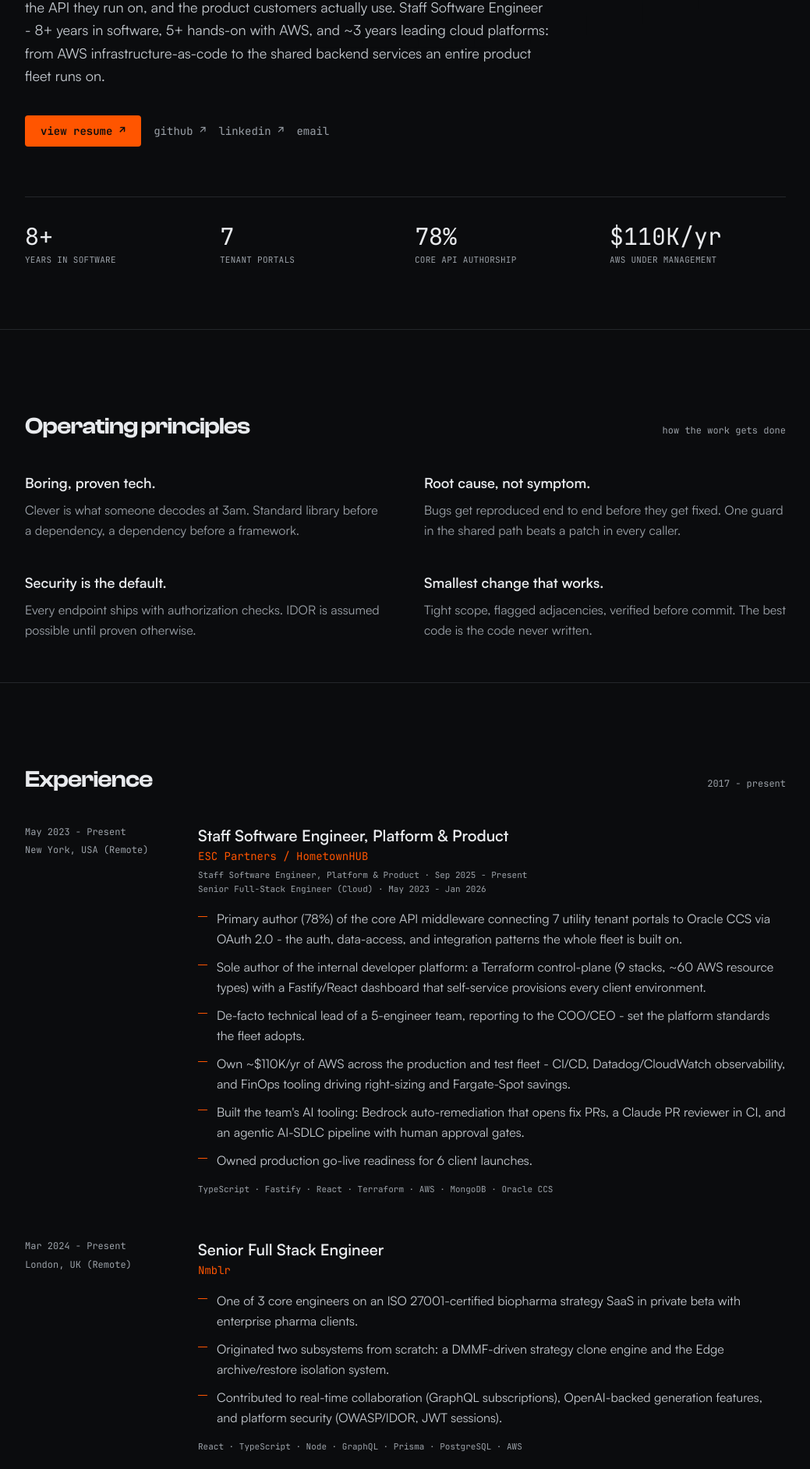
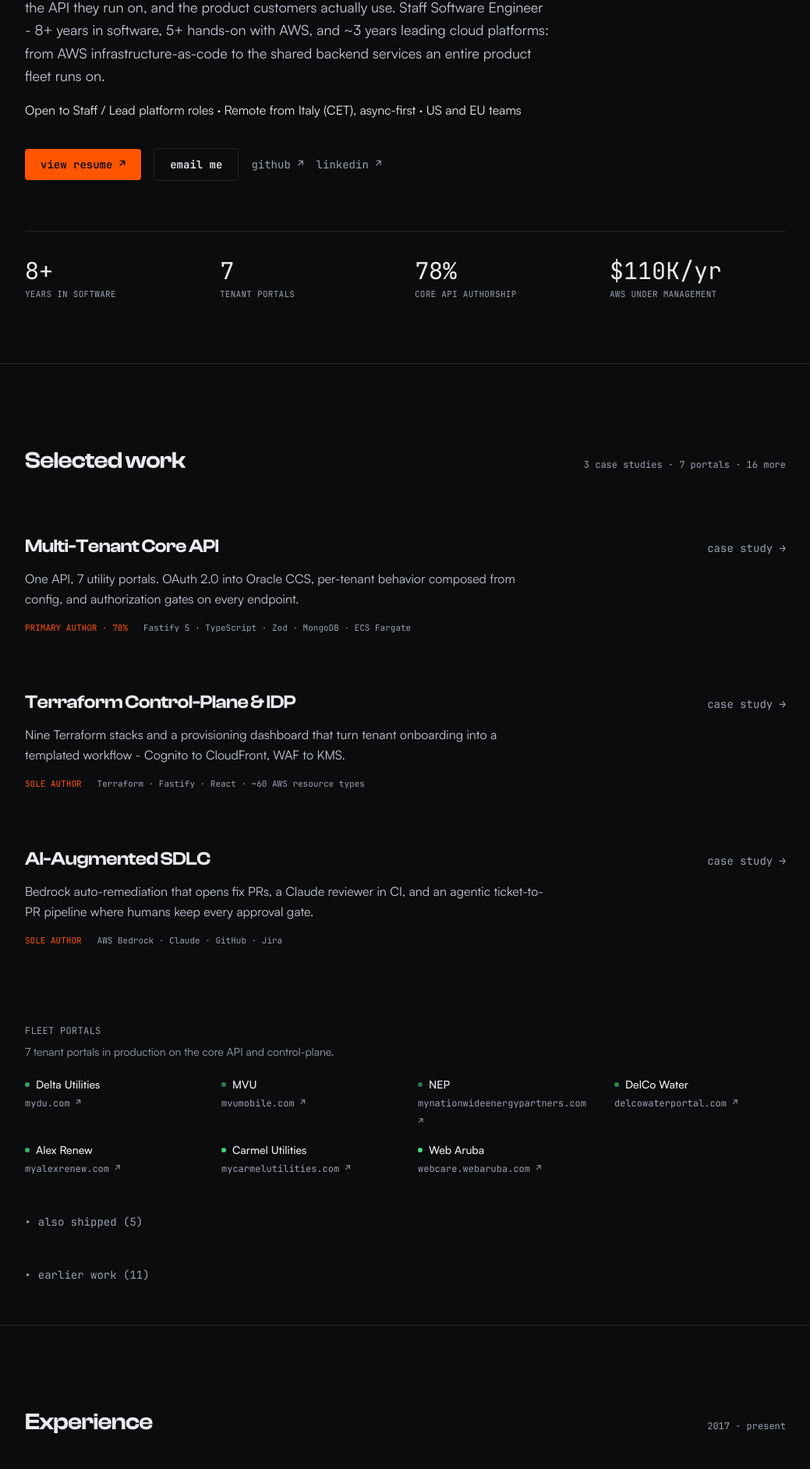
Before and after one commit to bpabatao/bpabatao.github.io, a Next.js app: page / in a window 1280 px wide. Shown: the part 437-2321 px from the top of the page at 78% size, without its empty margins (120-1159 px from the left). Built offline with nearby package versions, Linux system fonts and the light colour scheme.

Commit message:
Site: proof second, availability in the hero, collapsed project lists, click hooks

```diff
--- a/src/app/page.tsx
+++ b/src/app/page.tsx
@@ -1,7 +1,7 @@
 import { Hero } from "@/components/Hero";
+import { Projects } from "@/components/Projects";
+import { Work } from "@/components/Work";
 import { Approach } from "@/components/Approach";
-import { Work } from "@/components/Work";
-import { Projects } from "@/components/Projects";
 import { StackGrid } from "@/components/StackGrid";
 import { Contact } from "@/components/Contact";
 
@@ -9,9 +9,9 @@ export default function Home() {
   return (
     <main>
       <Hero />
+      <Projects />
+      <Work />
       <Approach />
-      <Work />
-      <Projects />
       <StackGrid />
       <Contact />
     </main>
--- a/src/components/Contact.tsx
+++ b/src/components/Contact.tsx
@@ -16,19 +16,32 @@ export function Contact() {
           </p>
           <a
             href={`mailto:${profile.email}`}
+            data-goatcounter-click="email"
             className="mt-6 inline-block font-display text-3xl font-semibold tracking-tight text-ink underline decoration-accent decoration-2 underline-offset-8 transition-colors hover:text-accent sm:text-4xl"
           >
             {profile.email}
           </a>
           <div className="mt-8 flex gap-5 font-mono text-sm">
             <a className="link-sweep text-muted transition-colors hover:text-accent" href={profile.github} target="_blank" rel="noopener">
-              github ↗
+              github ↗<span className="sr-only"> (opens in new tab)</span>
             </a>
-            <a className="link-sweep text-muted transition-colors hover:text-accent" href={profile.linkedin} target="_blank" rel="noopener">
-              linkedin ↗
+            <a
+              className="link-sweep text-muted transition-colors hover:text-accent"
+              href={profile.linkedin}
+              target="_blank"
+              rel="noopener"
+              data-goatcounter-click="linkedin"
+            >
+              linkedin ↗<span className="sr-only"> (opens in new tab)</span>
             </a>
-            <a className="link-sweep text-muted transition-colors hover:text-accent" href="/resume.pdf" target="_blank" rel="noopener">
-              resume.pdf · {shortMonthYear(profile.updated)} ↗
+            <a
+              className="link-sweep text-muted transition-colors hover:text-accent"
+              href="/resume.pdf"
+              target="_blank"
+              rel="noopener"
+              data-goatcounter-click="resume"
+            >
+              resume.pdf · {shortMonthYear(profile.updated)} ↗<span className="sr-only"> (opens in new tab)</span>
             </a>
           </div>
         </Reveal>
--- a/src/components/Footer.tsx
+++ b/src/components/Footer.tsx
@@ -13,7 +13,7 @@ export function Footer() {
             rel="noopener"
             className="link-sweep transition-colors hover:text-accent"
           >
-            source ↗
+            source ↗<span className="sr-only"> (opens in new tab)</span>
           </a>
         </span>
       </div>
--- a/src/components/Header.tsx
+++ b/src/components/Header.tsx
@@ -3,8 +3,8 @@ import { MobileMenu } from "./MobileMenu";
 import { ThemeToggle } from "./ThemeToggle";
 
 const nav = [
-  { href: "/#work", label: "work" },
-  { href: "/#projects", label: "projects" },
+  { href: "/#projects", label: "work" },
+  { href: "/#work", label: "experience" },
   { href: "/#stack", label: "stack" },
   { href: "/#contact", label: "contact" },
 ];
--- a/src/components/Hero.tsx
+++ b/src/components/Hero.tsx
@@ -25,24 +25,33 @@ export function Hero() {
           {profile.summary}
         </p>
 
+        <p className="hero-fade mt-4 max-w-2xl leading-relaxed text-ink" style={{ animationDelay: "0.28s" }}>
+          {profile.availabilityLine}
+        </p>
+
         <div className="hero-fade mt-9 flex flex-wrap items-center gap-4" style={{ animationDelay: "0.35s" }}>
           <a
             href="/resume.pdf"
             target="_blank"
             rel="noopener"
+            data-goatcounter-click="resume"
             className="rounded-sm bg-accent px-5 py-2.5 font-mono text-sm font-medium text-accent-contrast transition-opacity hover:opacity-85"
           >
-            view resume ↗
+            view resume ↗<span className="sr-only"> (opens in new tab)</span>
+          </a>
+          <a
+            href={`mailto:${profile.email}`}
+            data-goatcounter-click="email"
+            className="rounded-sm border border-line px-5 py-2.5 font-mono text-sm font-medium text-ink transition-colors hover:border-accent hover:text-accent"
+          >
+            email me
           </a>
           <div className="flex gap-4 font-mono text-sm">
             <a className="link-sweep text-muted transition-colors hover:text-accent" href={profile.github} target="_blank" rel="noopener">
-              github ↗
+              github ↗<span className="sr-only"> (opens in new tab)</span>
             </a>
-            <a className="link-sweep text-muted transition-colors hover:text-accent" href={profile.linkedin} target="_blank" rel="noopener">
-              linkedin ↗
-            </a>
-            <a className="link-sweep text-muted transition-colors hover:text-accent" href={`mailto:${profile.email}`}>
-              email
+            <a className="link-sweep text-muted transition-colors hover:text-accent" href={profile.linkedin} target="_blank" rel="noopener" data-goatcounter-click="linkedin">
+              linkedin ↗<span className="sr-only"> (opens in new tab)</span>
             </a>
           </div>
         </div>
--- a/src/components/MobileMenu.tsx
+++ b/src/components/MobileMenu.tsx
@@ -33,9 +33,10 @@ export function MobileMenu({ links }: { links: readonly { href: string; label: s
           target="_blank"
           rel="noopener"
           onClick={close}
+          data-goatcounter-click="resume"
           className="block border-t border-line px-3 py-2.5 font-mono text-sm text-accent"
         >
-          resume.pdf ↗
+          resume.pdf ↗<span className="sr-only"> (opens in new tab)</span>
         </a>
       </div>
     </div>
--- a/src/components/Projects.tsx
+++ b/src/components/Projects.tsx
@@ -5,14 +5,17 @@ import { SectionHeading } from "./SectionHeading";
 
 function ProjectList({ label, projects }: { label: string; projects: SecondaryProject[] }) {
   return (
-    <Reveal className="mt-16">
-      <h3 className="font-mono text-xs tracking-wide text-muted uppercase">{label}</h3>
+    <Reveal className="mt-12">
+      <details className="group">
+        <summary className="cursor-pointer list-none font-mono text-sm text-muted transition-colors hover:text-accent">
+          <span className="inline-block transition-transform group-open:rotate-90">▸</span> {`${label.toLowerCase()} (${projects.length})`}
+        </summary>
         <div className="mt-6 grid gap-x-10 gap-y-7 sm:grid-cols-2">
           {projects.map((p) => (
             <div key={p.title}>
               {p.url ? (
                 <a href={p.url} target="_blank" rel="noopener" className="font-medium text-ink transition-colors hover:text-accent">
-                {p.title} ↗
+                  {p.title} ↗<span className="sr-only"> (opens in new tab)</span>
                 </a>
               ) : (
                 <span className="font-medium text-ink">{p.title}</span>
@@ -21,6 +24,7 @@ function ProjectList({ label, projects }: { label: string; projects: SecondaryPr
             </div>
           ))}
         </div>
+      </details>
     </Reveal>
   );
 }
@@ -39,6 +43,7 @@ export function Projects() {
             <Reveal key={p.slug} delay={i * 0.05}>
               <Link
                 href={`/case/${p.slug}/`}
+                data-goatcounter-click={`case-${p.slug}`}
                 className="group grid gap-4 border-t border-line py-9 transition-colors md:grid-cols-[1fr_auto] md:items-start first:border-t-0"
               >
                 <div>
@@ -81,7 +86,7 @@ export function Projects() {
                   rel="noopener"
                   className="font-mono text-xs break-all text-muted transition-colors hover:text-accent"
                 >
-                  {p.url.replace("https://", "")} ↗
+                  {p.url.replace("https://", "")} ↗<span className="sr-only"> (opens in new tab)</span>
                 </a>
               </div>
             ))}
```
Also changed, not shown: 1 other file (tests, documents, lock files or other folders). Lines whose indentation alone changed are shown as unchanged.
